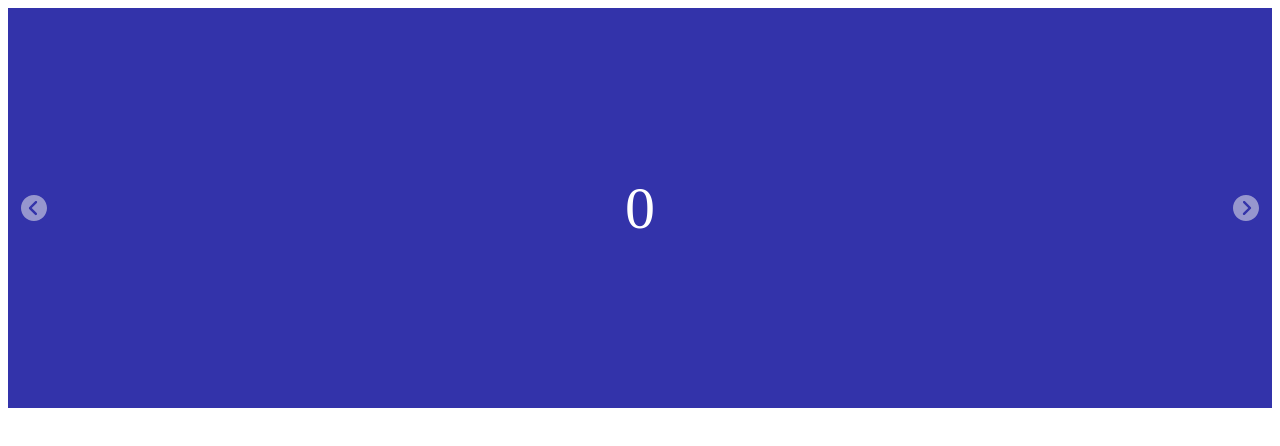
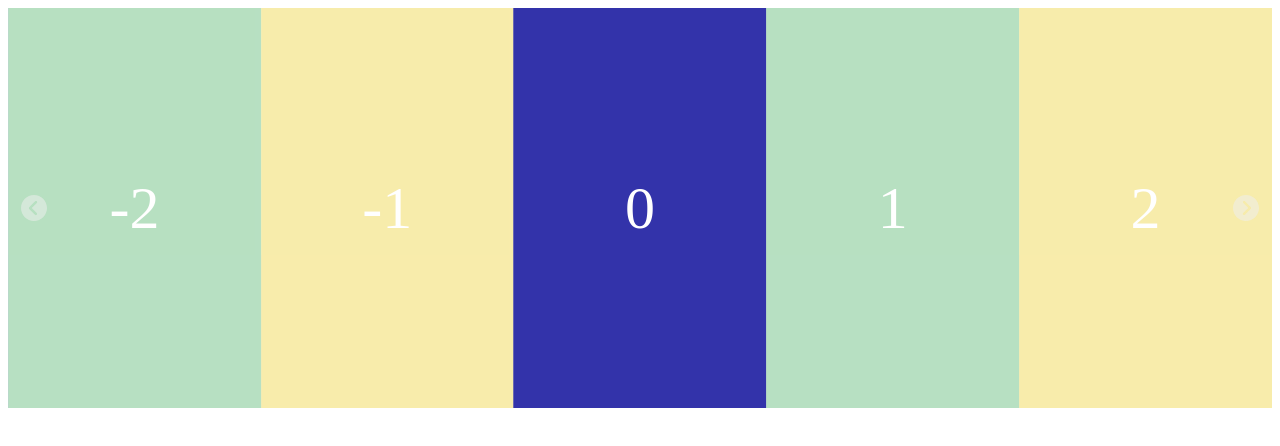
Before and after one commit to ye-yo/infinite_carousel, a React app: page / in a window 1280 px wide. Shown: the top 446 px of the page. Built offline with nearby package versions, Linux system fonts and the light colour scheme.

Commit message:
Feat: useSlideOptions

```diff
--- a/src/App.js
+++ b/src/App.js
@@ -1,10 +1,13 @@
 import Slider from './components/Slider';
 import colors from './sample';
 
+const customOptions = {
+  slideToShow: 5,
+};
 function App() {
   return (
     <div className="App">
-      <Slider slides={colors} />
+      <Slider slides={colors} customOptions={customOptions} />
     </div>
   );
 }
--- a/src/components/Slider.js
+++ b/src/components/Slider.js
@@ -4,12 +4,17 @@ import { IoIosArrowDropleftCircle } from 'react-icons/io';
 import SlideItem from './SlideItem';
 import setInfiniteSlide from '../utils';
 import useSwipe from '../hooks/useSwipe';
+import defaultOptions from '../constants';
+import useSlideOptions from '../hooks/useSlideOptions';
 
 const transitionTime = 0.5;
-const slideToAdd = 1;
 
-function Slider({ slides }) {
-  const items = useMemo(() => setInfiniteSlide(slides, slideToAdd), [slides]);
+function Slider({ slides, customOptions }) {
+  const options = useSlideOptions(defaultOptions, customOptions);
+  const items = useMemo(
+    () => setInfiniteSlide(slides, options.slideToAdd),
+    [slides, options],
+  );
   const {
     currentIndex,
     trackClass,
@@ -18,13 +23,22 @@ function Slider({ slides }) {
     handleSlideButtonClick,
   } = useSwipe(slides, { transitionTime });
 
+  const scrollRatio = useMemo(() => {
+    const one = 100 / options.slideToShow;
+    if (options.centerMode && options.slideToShow % 2 === 1) {
+      return -one * (currentIndex + 1);
+    }
+    return -one * (currentIndex + options.slideToAdd);
+  }, [currentIndex, options]);
+
   return (
     <SliderArea>
       <SlideTrack
         className={trackClass.current}
-        currentIndex={currentIndex}
         slideX={slideX}
         {...swipeEvents}
+        options={options}
+        scrollRatio={scrollRatio}
       >
         {items.map((item, index) => (
           <SlideItem
@@ -54,10 +68,14 @@ const SlideTrack = styled.ul`
   height: 400px;
   padding: 0;
   margin: 0;
-  transform: ${({ currentIndex, slideX }) =>
-    `translateX(calc(${-100 * (slideToAdd + currentIndex)}% + ${slideX}px))`};
+  transform: ${({ scrollRatio, slideX }) =>
+    `translateX(calc(${scrollRatio}% + ${slideX}px))`};
   &:not(.no-effect) {
     transition: transform ${transitionTime}s;
+  }
+
+  > li {
+    flex: 0 0 ${({ options }) => options.slideWidthRatio}%;
   }
 `;
 
--- /dev/null
+++ b/src/constants.js
@@ -0,0 +1,9 @@
+const defaultOptions = {
+  slideToShow: 1,
+  previewRatio: 1,
+  infinite: true,
+  autoSlide: true,
+  centerMode: true,
+};
+
+export default defaultOptions;
--- /dev/null
+++ b/src/hooks/useSlideOptions.js
@@ -0,0 +1,17 @@
+import { useMemo } from 'react';
+
+export default function useSlideOptions(defaultOptions, customOptions) {
+  const options = useMemo(
+    () => Object.assign(defaultOptions, customOptions),
+    [customOptions],
+  );
+
+  const slideToAdd = useMemo(
+    () => Math.ceil(options.slideToShow / 2) || 0,
+    [options],
+  );
+
+  const slideWidthRatio = useMemo(() => 100 / options.slideToShow, [options]);
+
+  return { ...options, slideToAdd, slideWidthRatio };
+}
```
